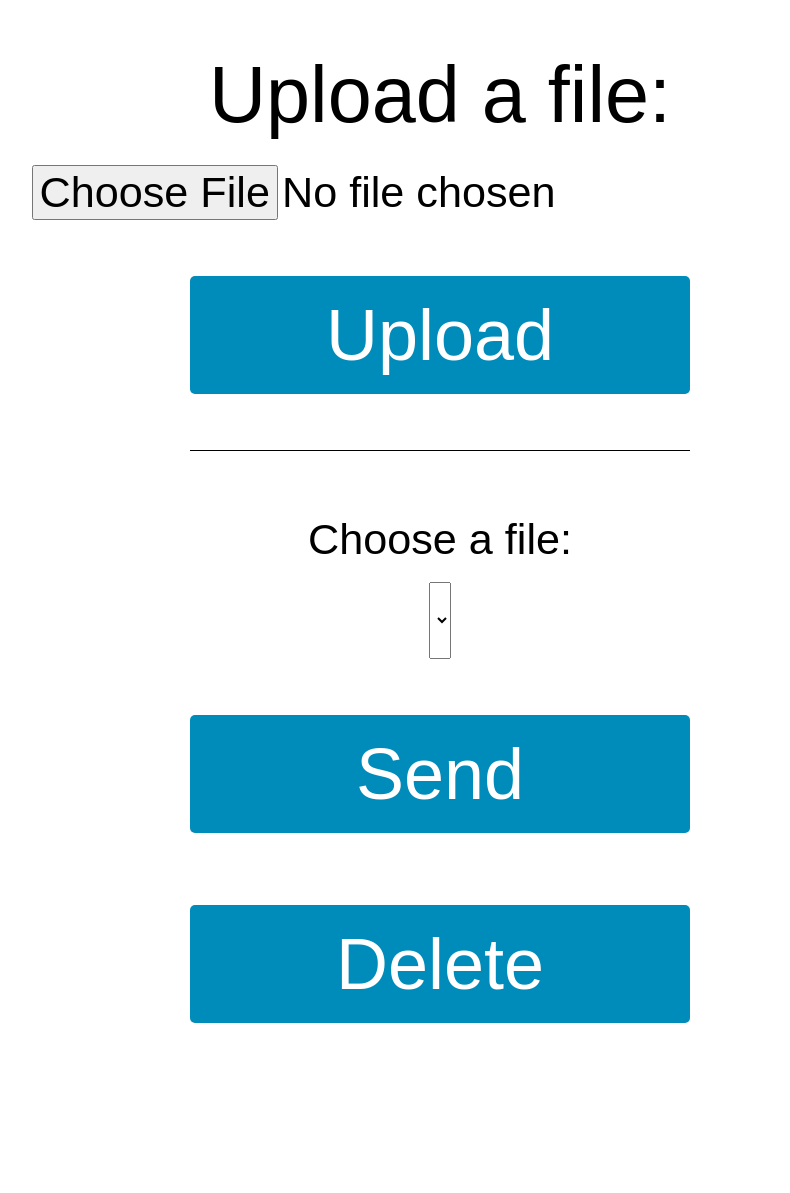
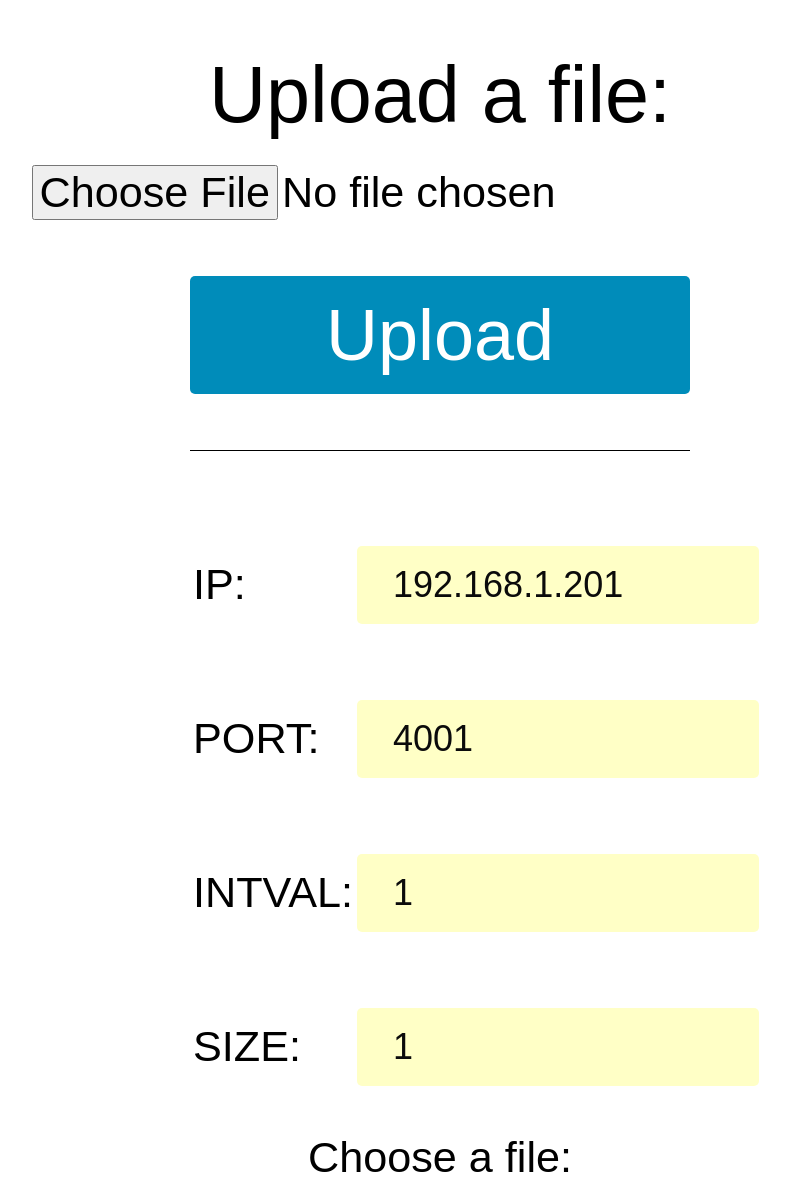
Before and after one commit to NeoTech/moxa-cli, a website: page public/index.html in a window 1280 px wide. Shown: the top 1193 px of the page, without its empty margins (200-990 px from the left). Before the commit the page ends 1095 px from the top, so only its background shows below. Drawn offline with Linux system fonts and the light colour scheme; no server answers.

Commit message:
adding more options for moxa-cli in ui

```diff
--- a/index.js
+++ b/index.js
@@ -89,7 +89,7 @@ server.get('/send', (req, res, next) => {
   child.on('close', (code) => {
     console.log(`child process exited with code ${code}`);
   });
-  res.send(200, 'File sent successfully');
+  res.send(200, 'File sent - See messages');
   next();
 });
 
--- a/public/index.html
+++ b/public/index.html
@@ -73,7 +73,22 @@
 
         .list select {
         margin-bottom: 20px;
-        font-size: 1.8rem;
+        font-size: 2rem;
+        border: 0;
+        background-color: #ffffc6;
+        color: #853737;
+        }
+
+        .input {
+        font-size: 1rem;
+        padding: 0.5rem 1rem;
+        background-color: #ffffc6;
+        color: #0b0b0b;
+        border: none;
+        border-radius: 5px;
+        cursor: pointer;
+        width: 100%;
+        margin: 1rem 0;
         }
 
         .button {
@@ -88,6 +103,8 @@
         margin: 1rem 0;
         }
 
+
+
         .button:hover {
         background-color: #006A8E;
         }
@@ -95,12 +112,23 @@
   </head>
   <body>
     <div class="container">
+      <div class="settings">
+
+      </div>
       <div class="form">
         <label for="file">Upload a file:</label>
         <input type="file" id="file" name="file">
         <button id="upload-button" class="button">Upload</button>
       </div>
       <div class="list">
+        <div class="settings">
+          <table>
+          <tr><td><label for="ip">IP:</label></td><td><input class="input" type="text" id="ip" name="ip" value="192.168.1.201"></td></tr>
+          <tr><td><label for="port">PORT:</label></td><td><input class="input" type="text" id="port" name="port" value="4001"></td></tr>
+          <tr><td><label for="interval">INTVAL:</label></td><td><input class="input" type="text" id="interval" name="interval" value="1"></td></tr>
+          <tr><td><label for="size">SIZE:</label></td><td><input class="input" type="text" id="size" name="size" value="1"></td></tr>
+          </table>
+        </div>
         <label for="files">Choose a file:</label>
         <select id="files" name="files"></select>
         <div class="list-buttons">
@@ -114,6 +142,10 @@
       const sendButton = document.getElementById('send-button');
       const delButton = document.getElementById('del-button');
       const filesSelect = document.getElementById('files');
+      const ip = document.getElementById('ip').value;
+      const port = document.getElementById('port').value;
+      const interval = document.getElementById('interval').value;
+      const size = document.getElementById('size').value;
 
       // Function to update the list of files
       function updateFilesList() {
@@ -178,7 +210,7 @@
       sendButton.addEventListener('click', () => {
         const selectedFile = filesSelect.value;
 
-        fetch(`/send?file=${selectedFile}&ip=192.168.1.201&size=50&port=4001&interval=100`)
+        fetch(`/send?file=${selectedFile}&ip=${ip}&size=${size}&port=${port}&interval=${interval}`)
           .then(response => {
             if (response.status === 200) {
               console.log('File sent successfully');
```
Also changed, not shown: 2 other files.
